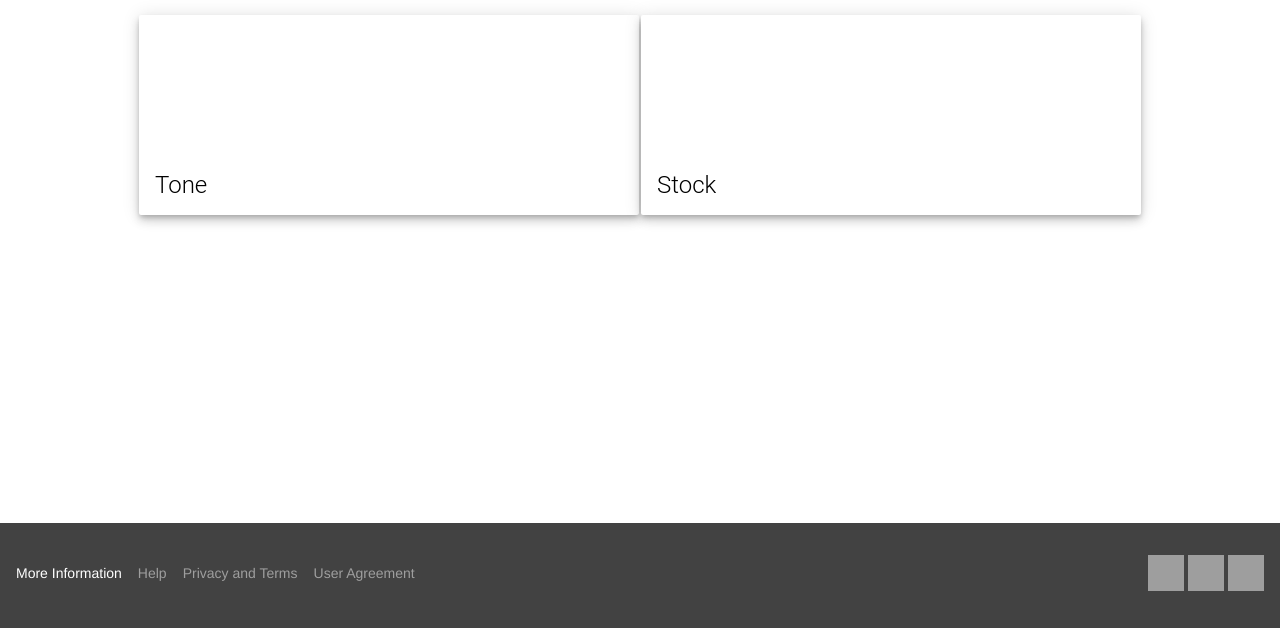
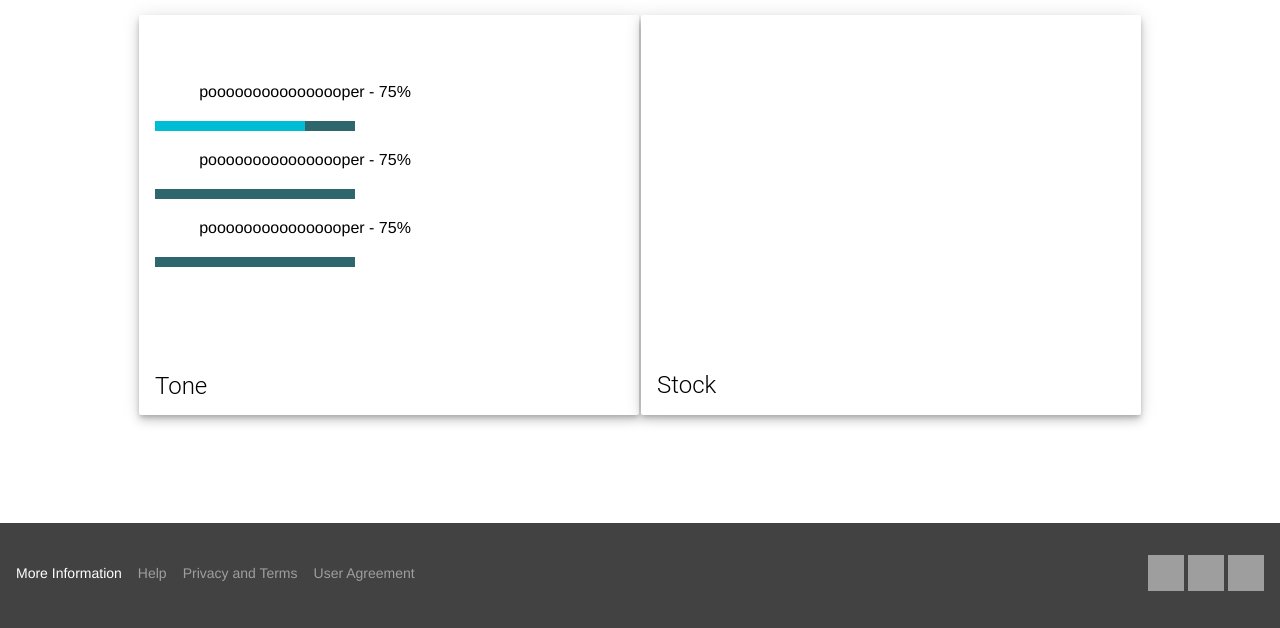
Before and after one commit to karlenemccleary/Eli-s_Amazing_Idea_HackPSU__Fall_2017, a plain HTML site: page HTML/homepage.html in a window 1280 px wide. Shown: the part 217-845 px from the top of the page. Drawn offline with nearby package versions, Linux system fonts and the light colour scheme.

Commit message:
merged branch

```diff
--- a/HTML/homepage.html
+++ b/HTML/homepage.html
@@ -77,21 +77,54 @@
 						<table class="center">
 							<tr>
 								<td style="padding: 0px; margin: 0px;">
-									<div class="outputCard" style="margin:0 auto; text-align: center; width: 500px;">
-										<div class="toneCard mdl-card mdl-shadow--6dp inner" style=" width: 500px;">
+									<div class="outputCard" style="margin:0 auto; text-align: center; width: 500px; height: 400px;">
+										<div class="toneCard mdl-card mdl-shadow--6dp inner" style=" width: 500px; height: 400px;">
 											<div class="mdl-card__title mdl-card--expand"S>
-												<div>
+												<div style="display: inline-block; margin-top: -100px;">
 
+													<label class="mdl-textfield">poooooooooooooooper -
+														<span>75%</span>
+													</label>
+													<div id="p3" class="mdl-progress mdl-js-progress" style="width: 200px; height: 10px"></div>
+													<script>
+														document.querySelector('#p3').addEventListener('mdl-componentupgraded', function() {
+															this.MaterialProgress.setProgress(75);
+															this.MaterialProgress.setBuffer(100);
+														});
+													</script>
+
+													<label class="mdl-textfield">poooooooooooooooper -
+														<span>75%</span>
+													</label>
+													<div id="p3" class="mdl-progress mdl-js-progress" style="width: 200px; height: 10px"></div>
+													<script>
+														document.querySelector('#p3').addEventListener('mdl-componentupgraded', function() {
+															this.MaterialProgress.setProgress(75);
+															this.MaterialProgress.setBuffer(100);
+														});
+													</script>
+
+													<label class="mdl-textfield">poooooooooooooooper -
+														<span>75%</span>
+													</label>
+													<div id="p3" class="mdl-progress mdl-js-progress" style="width: 200px; height: 10px"></div>
+													<script>
+														document.querySelector('#p3').addEventListener('mdl-componentupgraded', function() {
+															this.MaterialProgress.setProgress(75);
+															this.MaterialProgress.setBuffer(100);
+														});
+													</script>
+
+													<h2 class="mdl-card__title-text" style="position: absolute; bottom: 15px;">Tone</h2>
 												</div>
-												<h2 class="mdl-card__title-text">Tone</h2>
 											</div>
 										</div>
 									</div>
 								</td>
 
 								<td align="center" style="padding: 0px; margin: 0px;">
-									<div class="StocksOuput" class="expandCard" style="margin:0 auto; text-align: center; width: 500px;">
-										<div class="stocksCard mdl-card mdl-shadow--6dp inner" style="width: 500px;">
+									<div class="StocksOuput" style="margin:0 auto; text-align: center; width: 500px; height: 400px;">
+										<div class="stocksCard mdl-card mdl-shadow--6dp inner" style="width: 500px; height: 400px;">
 											<div class="mdl-card__title mdl-card--expand expandCard">
 												<div>
 
@@ -135,7 +168,14 @@
 
 	</div>
 
+
+
+
+
+
 	<script defer src="https://code.getmdl.io/1.3.0/material.min.js"></script>
+	<script type="text/javascript"> document.getElementById("myRange").disabled = true;
+</script>
 </body>
 
 
```
Also changed, not shown: HTML/homepageStyles.css (line endings or trailing spaces).
